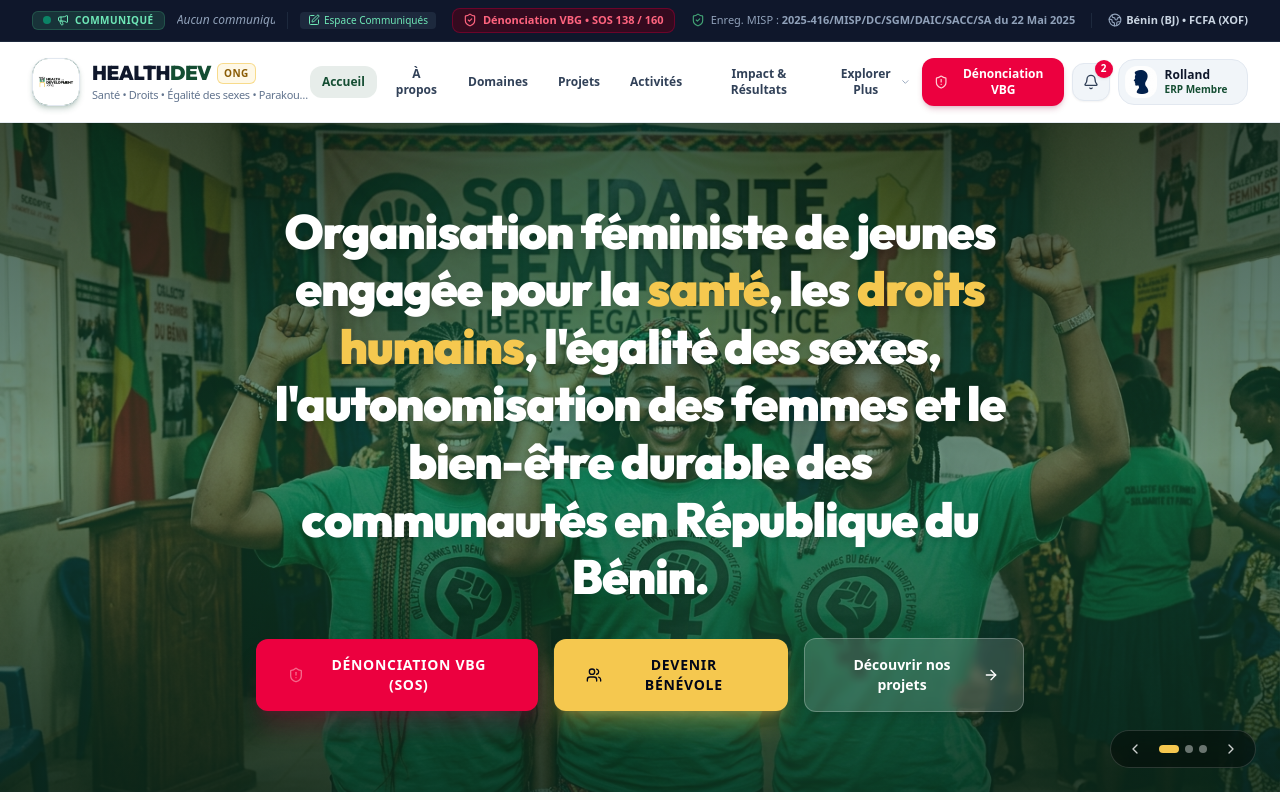
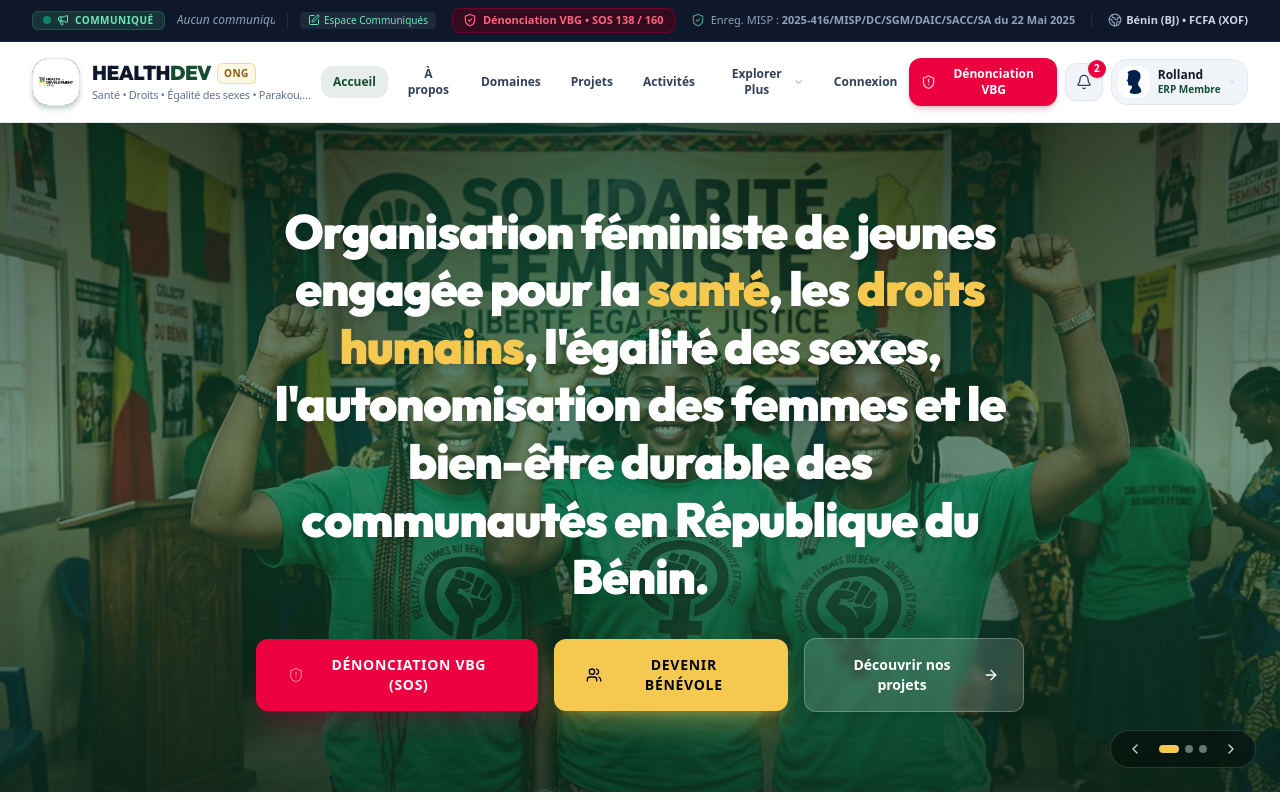
Before and after one commit to esecours/Health-, a React (Vite) app: page / in a window 1280 px wide. Shown: the top 800 px of the page. Built offline with nearby package versions, Linux system fonts and the light colour scheme.

Commit message:
feat(nav): add Connexion to main navigation menu and simplify Login title to Espace Membres

```diff
--- a/src/components/layout/Navbar.tsx
+++ b/src/components/layout/Navbar.tsx
@@ -44,7 +44,8 @@ export const Navbar: React.FC<NavbarProps> = ({
     { id: 'partners', label: 'Partenaires' },
     { id: 'news', label: 'Actualités' },
     { id: 'resources', label: 'Ressources' },
-    { id: 'contact', label: 'Contact' }
+    { id: 'contact', label: 'Contact' },
+    { id: 'login', label: 'Connexion' }
   ];
 
   const handleNavClick = (viewId: string) => {
@@ -97,7 +98,7 @@ export const Navbar: React.FC<NavbarProps> = ({
 
           {/* Desktop Navigation Links */}
           <nav className="hidden lg:flex items-center gap-1 xl:gap-1.5 text-xs font-bold text-slate-700">
-            {navLinks.slice(0, 6).map((link) => (
+            {navLinks.filter(l => l.id !== 'login').slice(0, 5).map((link) => (
               <button
                 key={link.id}
                 onClick={() => handleNavClick(link.id)}
@@ -118,7 +119,7 @@ export const Navbar: React.FC<NavbarProps> = ({
                 <ChevronDown className="w-3.5 h-3.5 text-slate-400" />
               </button>
               <div className="absolute right-0 top-full mt-1 w-52 bg-white rounded-2xl shadow-2xl border border-slate-200 p-2 hidden group-hover:block animate-in fade-in slide-in-from-top-2 duration-150 z-50">
-                {navLinks.slice(6).map((link) => (
+                {navLinks.filter(l => l.id !== 'login').slice(5).map((link) => (
                   <button
                     key={link.id}
                     onClick={() => handleNavClick(link.id)}
@@ -133,6 +134,19 @@ export const Navbar: React.FC<NavbarProps> = ({
                 ))}
               </div>
             </div>
+
+            {/* Menu Principal - Page Connexion */}
+            <button
+              id="main-nav-connexion-link"
+              onClick={() => handleNavClick('login')}
+              className={`px-3 py-2 rounded-xl transition-all cursor-pointer flex items-center gap-1.5 ${
+                currentView === 'login'
+                  ? 'bg-[#144D32]/10 text-[#144D32] font-black'
+                  : 'hover:bg-slate-100 hover:text-slate-900 text-slate-700'
+              }`}
+            >
+              <span>Connexion</span>
+            </button>
           </nav>
 
           {/* Right Action Buttons */}
--- a/src/views/public/LoginView.tsx
+++ b/src/views/public/LoginView.tsx
@@ -166,11 +166,8 @@ export const LoginView: React.FC = () => {
             HD
           </div>
           <h1 className="text-3xl sm:text-4xl font-black text-slate-900 tracking-tight font-display">
-            Portail ERP & Espace Membres
+            Espace Membres
           </h1>
-          <p className="text-xs sm:text-sm text-slate-600">
-            Système Intégré de Gestion de HEALTHDEV ONG (Parakou, Bénin)
-          </p>
         </div>
 
         {/* Demo Mode Alert Banner */}
```
